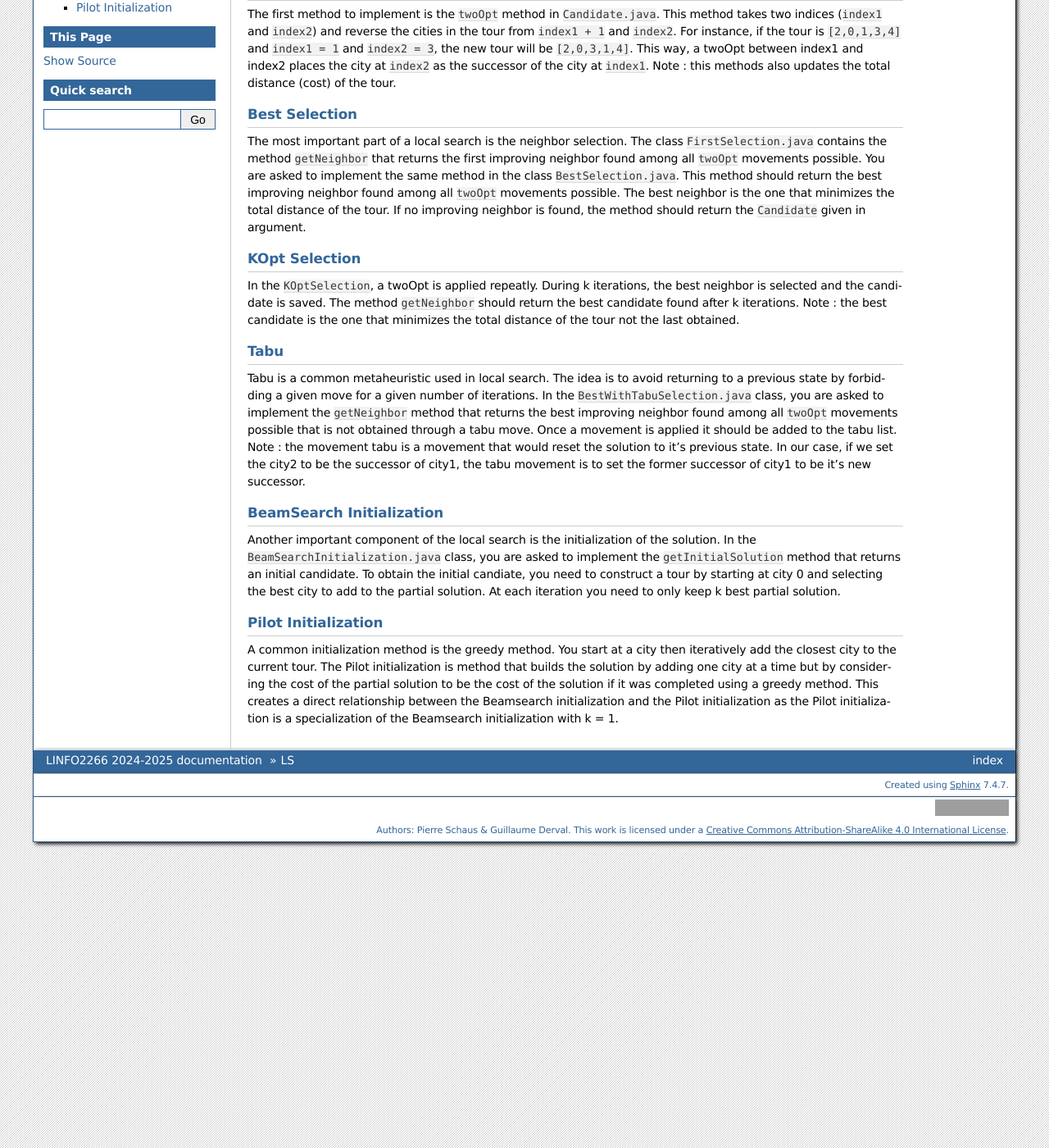
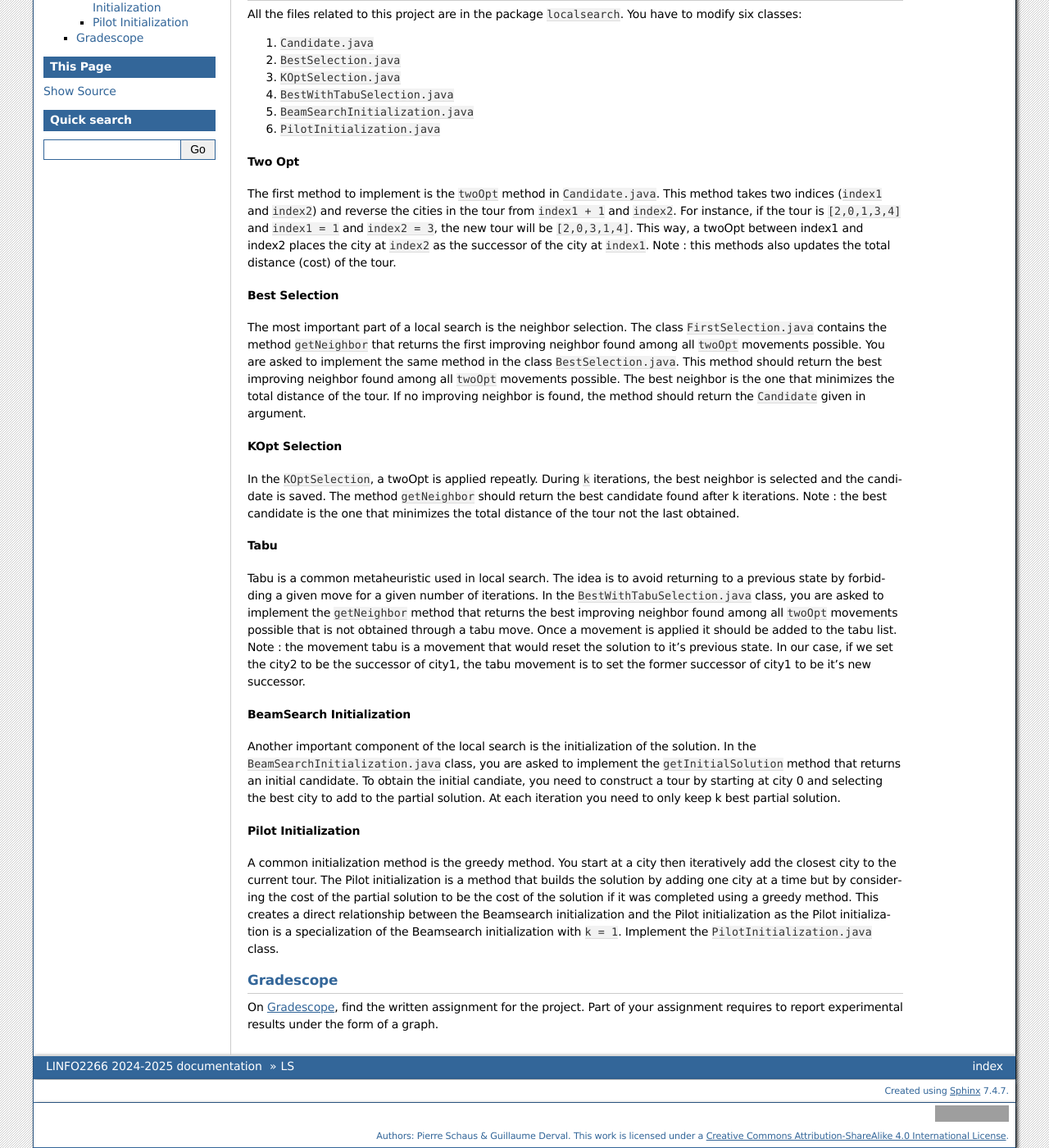
Before and after one commit to pschaus/linfo2266, a Sphinx documentation site: the page built from website/source/ls/index.rst, in a window 1280 px wide and 1400 px high, scrolled down 474 px. Shown: the whole window at 82% size. Built offline with Sphinx 7.4.7, drawn with Linux system fonts in a browser that asks for light colours; some of the changed text lies outside the part shown; grey boxes are pictures that could not be loaded.

Commit message:
draft complete

```diff
--- a/website/source/ls/index.rst
+++ b/website/source/ls/index.rst
@@ -18,7 +18,21 @@ Read and understand the source code of package minils and the sudoku example on
 
 Project : TSP
 =======================================
-your goal is to implement methods used in a local search to solve the TSP problem. In the base code given, a solution is represented by a list of integers representing cities. For instance the list ``[2,0,1]`` represents the tour going like this : ``2 -> 0 -> 1 -> 2``. It is important to differentiate the operations applied index-wise and city-wise. For instance, the ``twoOpt`` method in ``Candidate`` class is applied index-wise, while the distance method in ``TSP`` class is applied city-wise.
+Your goal is to implement methods used in a local search to solve the Traveler Salesman Problem. In the base code given, a solution is represented by a list of integers representing cities. For instance the list ``[2,0,1]`` represents the tour going like this : ``2 -> 0 -> 1 -> 2``. It is important to differentiate the operations applied index-wise and city-wise. For instance, the ``twoOpt`` method in ``Candidate`` class is applied index-wise, while the distance method in ``TSPInstance`` class is applied city-wise.
+
+Implementation
+---------------
+
+All the files related to this project are in the package ``localsearch``. You have to modify six classes:
+
+
+#. ``Candidate.java``
+#. ``BestSelection.java``
+#. ``KOptSelection.java``
+#. ``BestWithTabuSelection.java``
+#. ``BeamSearchInitialization.java``
+#. ``PilotInitialization.java``
+
 
 Two Opt
 ~~~~~~~~~~~~~~
@@ -33,7 +47,7 @@ The most important part of a local search is the neighbor selection. The class `
 KOpt Selection
 ~~~~~~~~~~~~~~
 
-In the ``KOptSelection``, a twoOpt is applied repeatly. During k iterations, the best neighbor is selected and the candidate is saved. The method ``getNeighbor`` should return the best candidate found after k iterations. Note : the best candidate is the one that minimizes the total distance of the tour not the last obtained.
+In the ``KOptSelection``, a twoOpt is applied repeatly. During ``k`` iterations, the best neighbor is selected and the candidate is saved. The method ``getNeighbor`` should return the best candidate found after k iterations. Note : the best candidate is the one that minimizes the total distance of the tour not the last obtained.
 
 Tabu
 ~~~~~~~~
@@ -48,7 +62,13 @@ Another important component of the local search is the initialization of the sol
 Pilot Initialization
 ~~~~~~~~~~~~~~~~~~~~~~~~~~~~
 
-A common initialization method is the greedy method. You start at a city then iteratively add the closest city to the current tour. The Pilot initialization is method that builds the solution by adding one city at a time but by considering the cost of the partial solution to be the cost of the solution if it was completed using a greedy method. This creates a direct relationship between the Beamsearch initialization and the Pilot initialization as the Pilot initialization is a specialization of the Beamsearch initialization with k = 1.
+A common initialization method is the greedy method. You start at a city then iteratively add the closest city to the current tour. The Pilot initialization is a method that builds the solution by adding one city at a time but by considering the cost of the partial solution to be the cost of the solution if it was completed using a greedy method. This creates a direct relationship between the Beamsearch initialization and the Pilot initialization as the Pilot initialization is a specialization of the Beamsearch initialization with ``k = 1``. Implement the ``PilotInitialization.java`` class.
+
+Gradescope
+---------------
+
+On `Gradescope <https://www.gradescope.com/>`_, find the written assignment for the project.
+Part of your assignment requires to report experimental results under the form of a graph.
 
 
 ..
```
